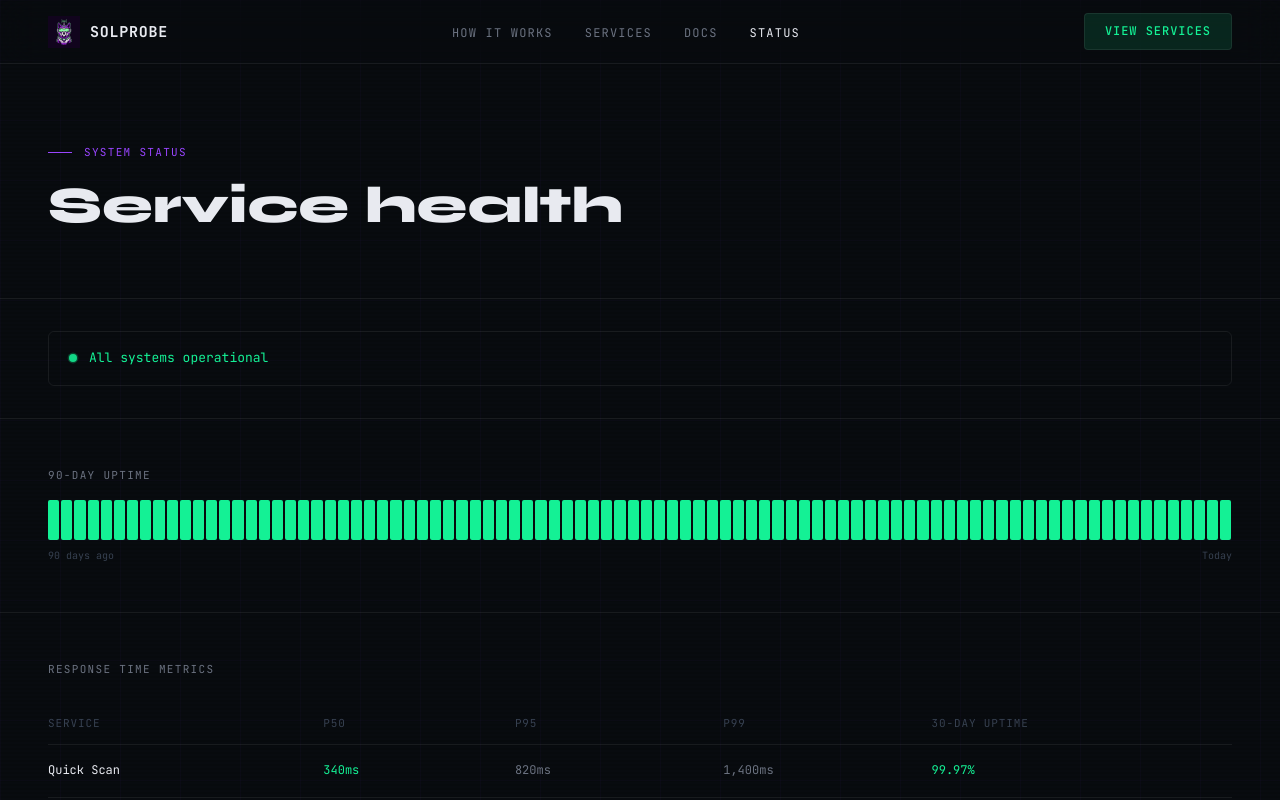
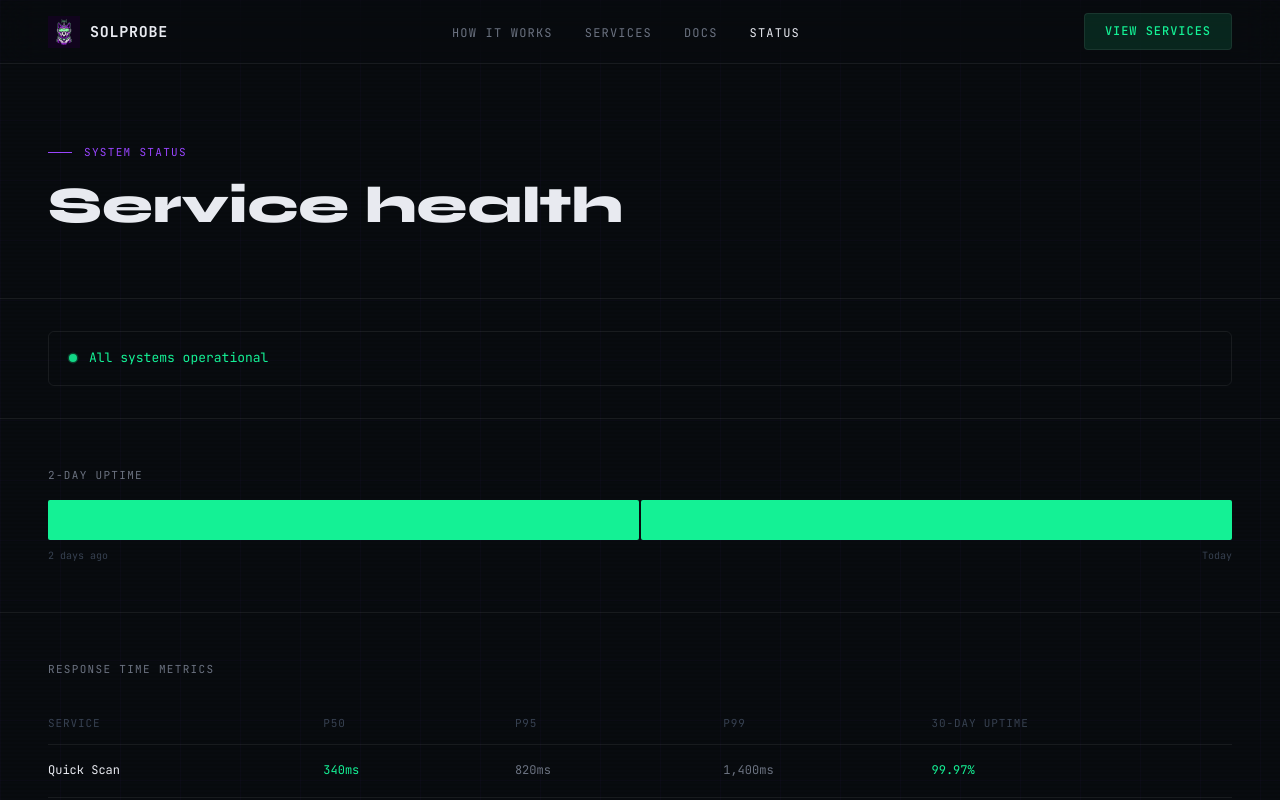
Before and after one commit to solprobe/solprobe-site, a Next.js app: page /status in a window 1280 px wide. Shown: the top 800 px of the page. Built offline with nearby package versions, Linux system fonts and the light colour scheme; no server answers.

Commit message:
status page update to show correct days

```diff
--- a/app/status/page.tsx
+++ b/app/status/page.tsx
@@ -12,8 +12,8 @@ const SERVICES = [
   { id: "deep_dive",    name: "Deep Dive",    p50: 8200, p95: 18400, p99: 24000, uptime: 99.91 },
 ] as const;
 
-// 90 mock uptime bars — all green at launch
-const UPTIME_BARS = Array.from({ length: 90 }, (_, i) => ({
+// 2 mock uptime bars — all green at launch
+const UPTIME_BARS = Array.from({ length: 2 }, (_, i) => ({
   day: i,
   status: "up" as const,
 }));
@@ -55,17 +55,17 @@ export default function StatusPage() {
         </div>
       </section>
 
-      {/* 90-day uptime chart */}
+      {/* 2-day uptime chart */}
       <section className="relative z-10 py-12 px-section-x border-b border-border">
         <div className="max-w-8xl mx-auto">
           <h2 className="font-mono text-[11px] tracking-[0.12em] uppercase text-text-muted mb-4">
-            90-day uptime
+            2-day uptime
           </h2>
           <div className="flex items-end gap-0.5 h-10">
             {UPTIME_BARS.map(({ day, status }) => (
               <div
                 key={day}
-                title={`Day ${90 - day}`}
+                title={`Day ${2 - day}`}
                 className={`
                   flex-1 rounded-sm transition-opacity duration-200 hover:opacity-80
                   ${status === "up" ? "bg-green h-full" : "bg-amber h-1/2"}
@@ -74,7 +74,7 @@ export default function StatusPage() {
             ))}
           </div>
           <div className="flex justify-between font-mono text-[10px] text-text-dim mt-2">
-            <span>90 days ago</span>
+            <span>2 days ago</span>
             <span>Today</span>
           </div>
         </div>
```
